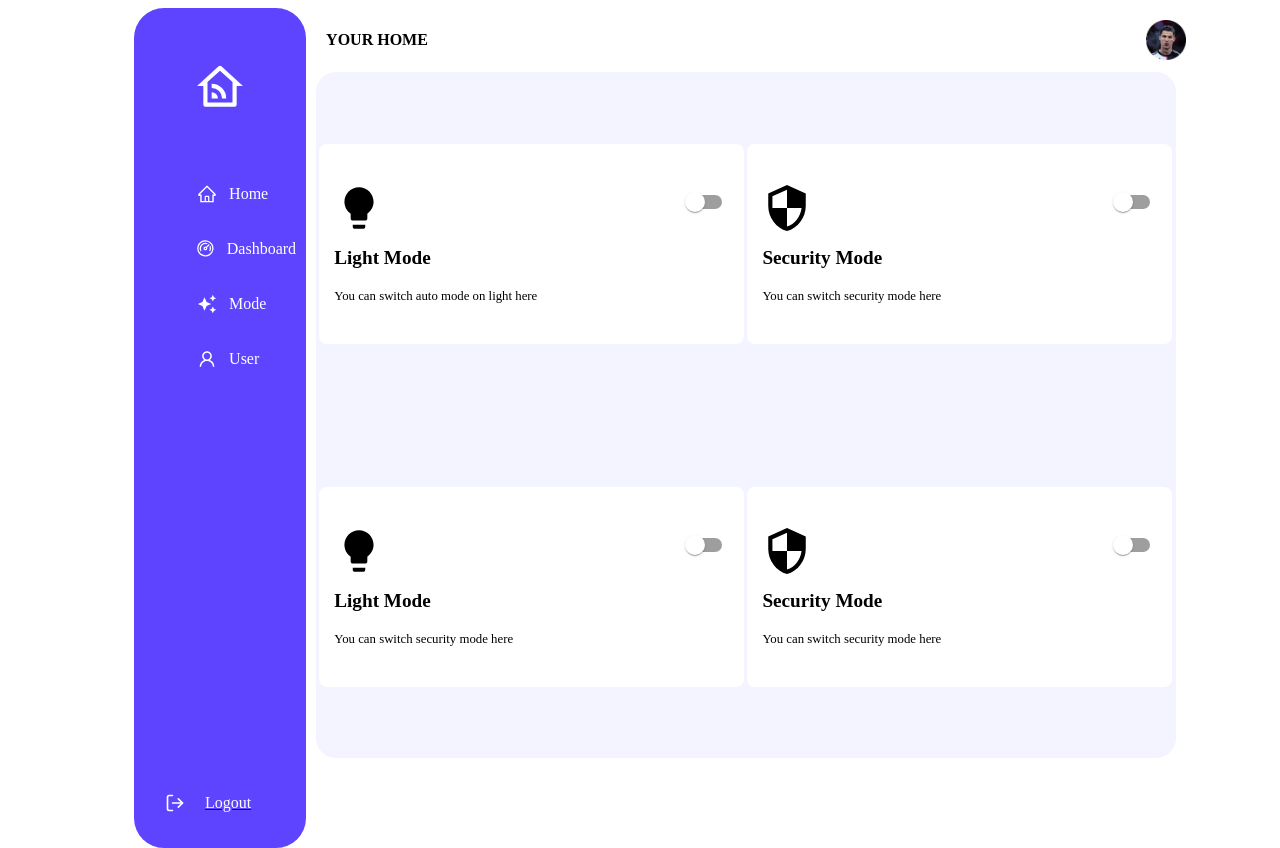
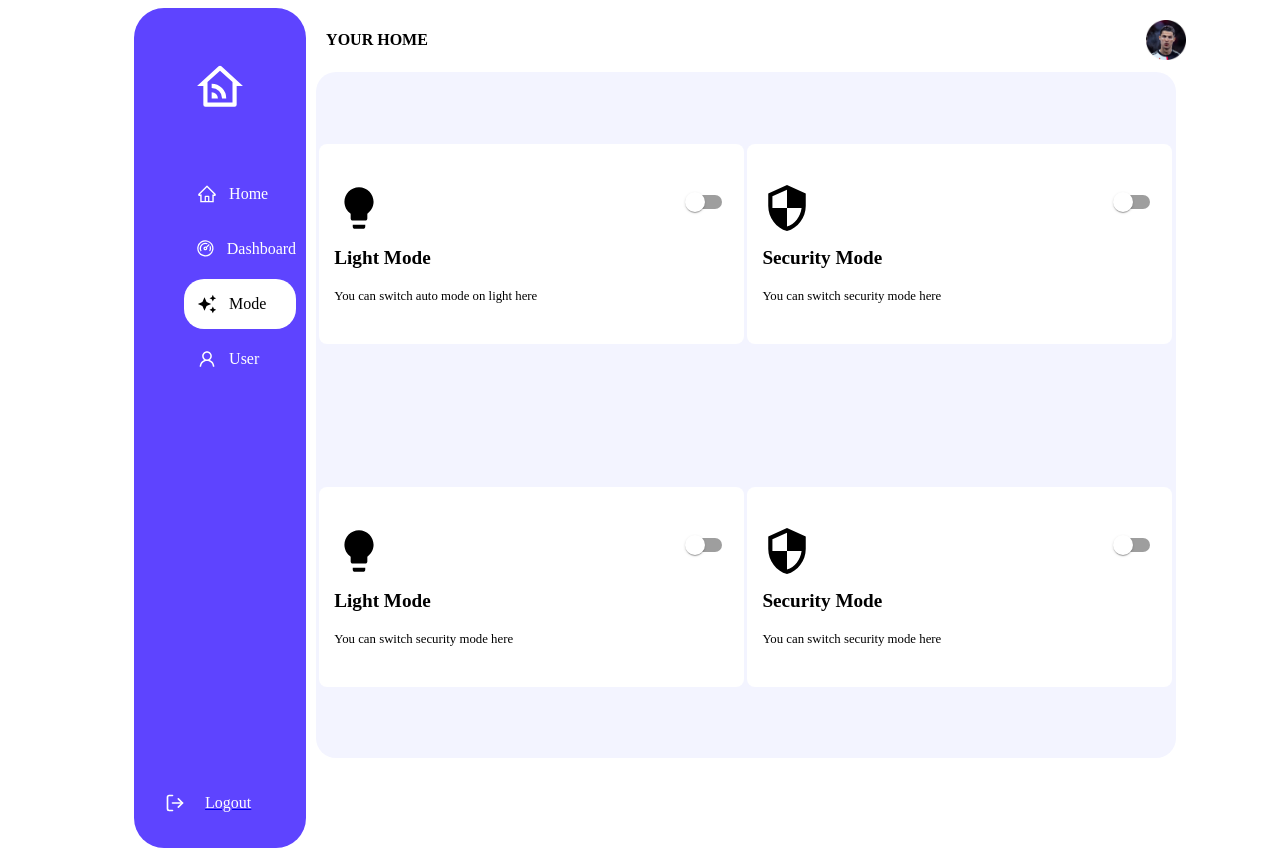
Before and after one commit to coddyOcat/smarthome-iotgateway, a React (Create React App) app: page /1/mode in a window 1280 px wide. Built offline with nearby package versions, Linux system fonts and the light colour scheme; no server answers.

Commit message:
add data

```diff
--- a/src/client/components/Sidebar.js
+++ b/src/client/components/Sidebar.js
@@ -7,6 +7,8 @@ import { MdAutoAwesome } from "react-icons/md";
 import { AiOutlineUser } from "@react-icons/all-files/ai/AiOutlineUser";
 import { Link, useLocation } from 'react-router-dom';
 import React, { useEffect, useState } from 'react';
+
+import { useParams } from 'react-router-dom'
 
 const SidebarData = [
     {
@@ -32,6 +34,7 @@ const SidebarData = [
 ]
 
 const Sidebar = () => {
+    const { id } = useParams()
     const [pathname, setPathname] = useState('')
     const location = useLocation()
     useEffect(() => {
@@ -45,9 +48,10 @@ const Sidebar = () => {
             </Logo>
             <Items>
                 {SidebarData.map((val, key) => {
+                    const toLink = `/${id}` + val.link
                     return (
                     <Item key={key}>
-                <ItemLink to={val.link} className={pathname === val.link ? 'active' : ''}>
+                        <ItemLink to={toLink} className={pathname === toLink ? 'active' : ''}>
                             <Icon>{val.icon}</Icon>
                             <Title>{val.title}</Title>
                         </ItemLink>
--- a/src/client/components/pages/home.js
+++ b/src/client/components/pages/home.js
@@ -1,4 +1,4 @@
-import React from 'react'
+import React, { useState, useEffect} from 'react'
 import styled from "styled-components"
 import DeviceThermostatIcon from '@mui/icons-material/DeviceThermostat';
 import OpacityIcon from '@mui/icons-material/Opacity';
@@ -9,6 +9,9 @@ import Chart from "react-apexcharts";
 
 import Sidebar from "../sidebar"
 import Topbar from "../topbar";
+
+import { useParams } from 'react-router-dom'
+import { loadDatasByDevice } from '../../service/axios'
 
 const chartOptions1 = {
     series: [{
@@ -78,8 +81,19 @@ const chartOptions2 = {
 
 }
 
-
 function Home() {
+    const { id } = useParams()
+    // const [temp, setTemp] = useState(0)
+    // const [humid, setHumid] = useState(0)
+    // const [gas, setGas] = useState(0)
+    // setInterval( async () => {
+    //     const tempNew = await loadDatasByDevice("temp-1")
+    //     const humidNew = await loadDatasByDevice("humid-1")
+    //     const gasNew = await loadDatasByDevice("gas-1")
+    //     setTemp(tempNew)
+    //     setHumid(humidNew)
+    //     setGas(gasNew)
+    // }, 1000)
     return (
         <DashboardContainer>
             <Measure>
--- a/src/client/service/axios.js
+++ b/src/client/service/axios.js
@@ -44,14 +44,14 @@ export const login =  async (formData) => {
 //     const { data }  = await axios.post(url, formData)
 //     return data
 // }
-// // HOME PAGE
+// // DASHBOARD PAGE
 // export const updateData =  async (deviceId, formData) => {
 //     url = `/device/${deviceId}/data`
 //     const { data }  = await axios.post(url, formData)
 //     return data
 // }
 
-// // HOME PAGE (NO.1)
+// // DASHBOARD PAGE (NO.1)
 // export const loadAreasByUser =  async (userId) => {
 //     url = `/user/${userId}/area`
 //     const { data }  = await axios.get(url)
@@ -63,7 +63,7 @@ export const login =  async (formData) => {
 //     return data
 // }
 
-// // HOME PAGE (NO.2)
+// // DASHBOARD PAGE (NO.2)
 // export const loadListTypeNameByUser = async (userId) => {
 //     url = `/user/${userId}/type`
 //     const { data }  = await axios.get(url)
@@ -75,12 +75,12 @@ export const login =  async (formData) => {
 //     return data
 // }
 
-// // DASHBOARD
-// export const loadDatasByDevice = async (deviceId) => {
-//     url = `/device/${deviceId}/data`
-//     const { data }  = await axios.get(url)
-//     return data
-// }
+// HOME PAGE
+export const loadDatasByDevice = async (deviceName) => {
+    const url = `/device/${deviceName}/data`
+    const { data }  = await axios.get(url)
+    return data
+}
 
 // // MODE
 // export const loadModesByUser = async (userId) => {
--- a/src/server/model/device.js
+++ b/src/server/model/device.js
@@ -6,6 +6,7 @@ const device = new Schema(
         typeName: { type: String, require: true },
         name: { type: String, require: true, unique: true },
         isActive: { type: Boolean, default: false },
+        isModded: { type: Boolean, default: false },
         areaProfile: { type: Schema.Types.ObjectId, ref: "AreaProfile" }
     }
 )
```
Lines whose indentation alone changed are shown as unchanged.
